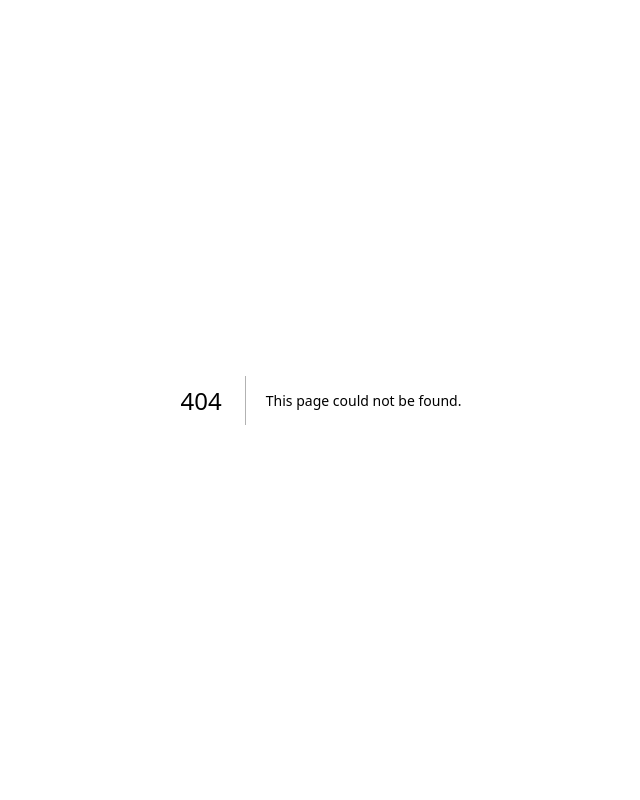
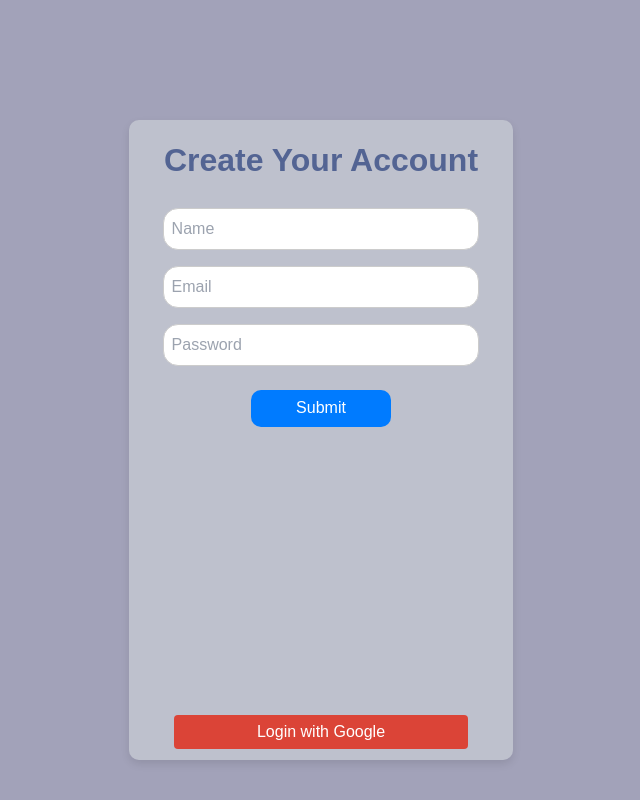
Before and after one commit to michalk1924/BudgetWise, a Next.js app: page /login in a window 1280 px wide. Before the commit this address had no page. Shown: the whole page, without its empty margins (319-959 px from the left). Built offline with nearby package versions, Linux system fonts and the light colour scheme.

Commit message:
login client

```diff
--- a/package.json
+++ b/package.json
@@ -9,10 +9,13 @@
     "lint": "next lint"
   },
   "dependencies": {
+    "@hookform/resolvers": "^3.9.1",
     "mongodb": "^6.11.0",
     "next": "14.2.17",
     "react": "^18",
-    "react-dom": "^18"
+    "react-dom": "^18",
+    "react-hook-form": "^7.53.2",
+    "zod": "^3.23.8"
   },
   "devDependencies": {
     "@types/node": "^20",
--- a/src/app/globals.css
+++ b/src/app/globals.css
@@ -18,6 +18,7 @@ body {
   color: var(--foreground);
   background: var(--background);
   font-family: Arial, Helvetica, sans-serif;
+  background-color: rgb(162, 162, 185);
 }
 
 @layer utilities {
--- /dev/null
+++ b/src/app/login/page.tsx
@@ -0,0 +1,79 @@
+"use client";
+
+import { zodResolver } from "@hookform/resolvers/zod";
+import { SubmitHandler, useForm } from "react-hook-form";
+import { z } from "zod";
+import styles from "../styles/auth.module.css";
+
+const schema = z.object({
+    name: z.string().min(2),
+    email: z.string().email(),
+    password: z.string().min(8),
+});
+
+type FormFields = z.infer<typeof schema>;
+
+export default function Home() {
+    const {
+        register,
+        handleSubmit,
+        reset,
+        formState: { errors, isSubmitting },
+    } = useForm<FormFields>({
+        resolver: zodResolver(schema),
+        mode: "onBlur",
+    });
+
+    const onSubmit: SubmitHandler<FormFields> = async (data) => {
+        await new Promise((resolve) => setTimeout(resolve, 1000));
+        console.log(data);
+        reset();
+    };
+
+    return (
+        <div className={styles.body}>
+            <div className={styles.container}>
+                <h1 className={styles.title}>Create Your Account</h1>
+                <form onSubmit={handleSubmit(onSubmit)} className={styles.form}>
+                    <input
+                        {...register("name")}
+                        type="text"
+                        placeholder="Name"
+                        className={styles.input}
+                    />
+                    {errors.name && (
+                        <div className={styles.error}>{errors.name.message}</div>
+                    )}
+                    <input
+                        {...register("email")}
+                        type="email"
+                        placeholder="Email"
+                        className={styles.input}
+                    />
+                    {errors.email && (
+                        <div className={styles.error}>{errors.email.message}</div>
+                    )}
+                    <input
+                        {...register("password")}
+                        type="password"
+                        placeholder="Password"
+                        className={styles.input}
+                    />
+                    {errors.password && (
+                        <div className={styles.error}>{errors.password.message}</div>
+                    )}
+                    <button
+                        disabled={isSubmitting}
+                        type="submit"
+                        className={styles.submitButton}
+                    >
+                        {isSubmitting ? "Loading..." : "Submit"}
+                    </button>
+                </form>
+                <div className={styles.googleButtonContainer}>
+                    <button className={styles.googleButton}>Login with Google</button>
+                </div>
+            </div>
+        </div>
+    );
+}
--- /dev/null
+++ b/src/app/styles/auth.module.css
@@ -0,0 +1,110 @@
+/* Container styling */
+.container {
+    display: flex;
+    flex-direction: column;
+    align-items: center;
+    width: 30%;
+    height: 80vh;
+    border-radius: 10px;
+    box-shadow: 0 4px 8px rgba(0, 0, 0, 0.1);
+    margin: auto;
+    padding: 0.5rem;
+    margin-top: 15vh;
+    background-color: rgba(198, 202, 210, 0.8);
+    align-items: center;
+    text-align: center;
+}
+
+/* Title styling */
+.title {
+    font-size: 2rem;
+    margin: 0.5rem;
+    color: #536493;
+    font-weight: bold;
+}
+
+/* Form styling */
+.form {
+    width: 100%;
+    height: 90%;
+    /* max-width: 400px; */
+    border: none;
+    border-radius: 8px;
+    padding: 0.5rem;
+    align-items: center;
+    text-align: center;
+}
+
+/* Input field styling */
+.input {
+    width: 90%;
+    border: 1px solid #ccc;
+    border-radius: 15px;
+    box-sizing: border-box;
+    margin: 0.5rem;
+    padding: 0.5rem;
+}
+
+/* Input focus effect */
+.input:focus {
+    border-color: #007BFF;
+    outline: none;
+    box-shadow: 0 0 5px rgba(0, 123, 255, 0.5);
+    transition: border-color 0.3s, box-shadow 0.3s;
+}
+
+/* Error message styling */
+.error {
+    color: #ff4d4d;
+    padding: 0.1rem;
+    font-size: 0.9rem;
+}
+
+/* Submit button styling */
+.submitButton {
+    width: 40%;
+    background-color: #007BFF;
+    color: white;
+    border: none;
+    border-radius: 10px;
+    padding: 0.4rem;
+    margin: 1rem;
+    cursor: pointer;
+    transition: background-color 0.3s, transform 0.2s;
+}
+
+/* Submit button hover effect */
+.submitButton:hover {
+    background-color: #0056b3;
+    transform: scale(1.02);
+}
+
+/* Submit button disabled state */
+.submitButton:disabled {
+    background-color: #cccccc;
+    cursor: not-allowed;
+}
+
+/* Google button styling */
+.googleButtonContainer {
+    width: 100%;
+}
+
+.googleButton {
+    width: 80%;
+    max-width: 400px;
+    background-color: #DB4437;
+    color: white;
+    border: none;
+    border-radius: 4px;
+    cursor: pointer;
+    padding: 0.3rem;
+    margin-bottom: 0.2rem;
+    transition: background-color 0.3s, transform 0.2s;
+}
+
+/* Google button hover effect */
+.googleButton:hover {
+    background-color: #b9362b;
+    transform: scale(1.02);
+}
--- a/tsconfig.json
+++ b/tsconfig.json
@@ -33,7 +33,7 @@
     "**/*.ts",
     "**/*.tsx",
     ".next/types/**/*.ts"
-, "src/test/test.js"  ],
+, "src/test/test.js", "src/consts/colors.ts"  ],
   "exclude": [
     "node_modules"
   ]
```
Also changed, not shown: src/consts/colors.ts (added, +7 -0 lines), 1 other file (tests, documents, lock files or other folders).
